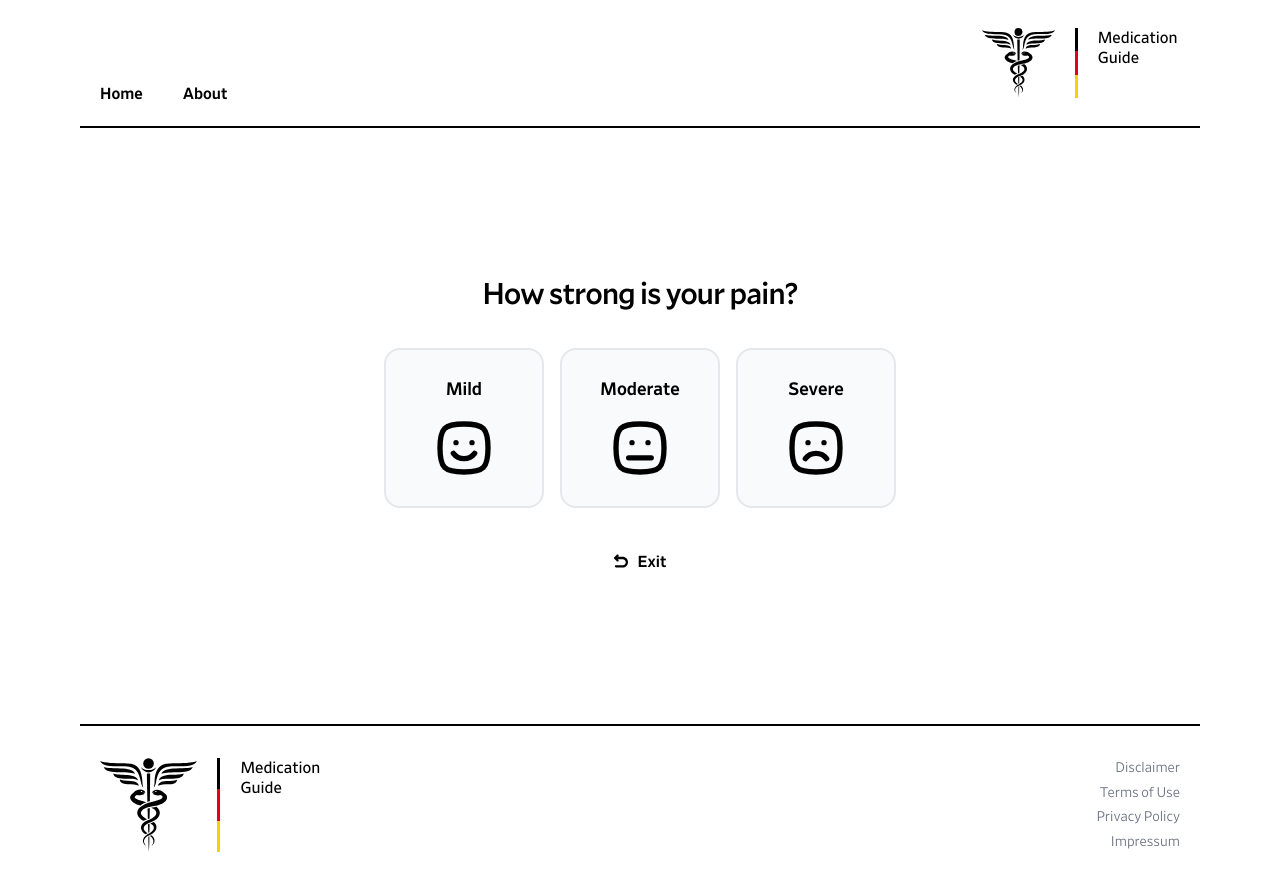
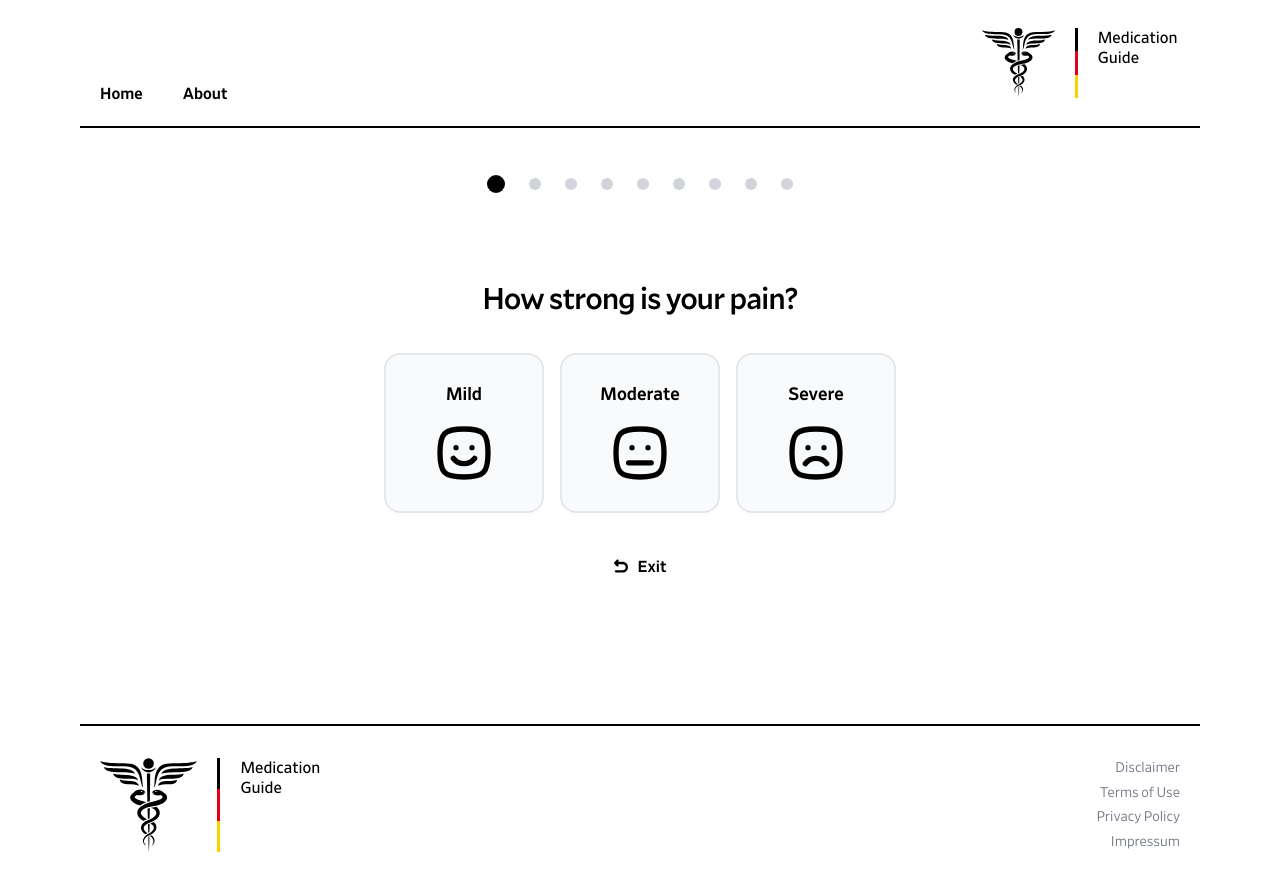
Before and after one commit to philipp-lampert/medicationguide, a SvelteKit app: page /interactive in a window 1280 px wide. Built offline with nearby package versions, Linux system fonts and the light colour scheme.

Commit message:
Add progress bar, add disclaimer to results page

```diff
--- a/src/routes/+layout.svelte
+++ b/src/routes/+layout.svelte
@@ -43,7 +43,7 @@
 
 <div class="flex min-h-screen flex-col">
 	<Header />
-	<main class="relative flex-grow">
+	<main class="relative">
 		{@render children()}
 	</main>
 	<Footer />
--- a/src/routes/interactive/+page.svelte
+++ b/src/routes/interactive/+page.svelte
@@ -5,13 +5,14 @@
 	import turnAround from '$lib/assets/icons/buttons/arrow-turn-around.svg';
 	import reload from '$lib/assets/icons/buttons/reload.svg';
 	import home from '$lib/assets/icons/buttons/home.svg';
-	import { fly } from 'svelte/transition';
-	import { quartInOut } from 'svelte/easing';
+	import { fade } from 'svelte/transition';
 	import { questions } from './questions';
 	import { capitalizeFirstLetter } from '$lib/functions/utils';
 	import { medicationInfo } from './medication-info';
 	import { paracetamolAcetaminophen } from '$lib/functions/paracetamol-acetaminophen';
+	import ProgressBar from './ProgressBar.svelte';
 
+	let h: number = $state(0);
 	let currentIndex: number = $state(0);
 	let direction: number = $state(1); // 1: forward, -1: backward
 
@@ -188,21 +189,25 @@
 	/>
 	<meta property="og:title" content="Medication Guide™" />
 	<meta property="og:type" content="website" />
-	<meta
-		property="og:description"
-		content="Personalized recommendations for the best painkiller based on your symptoms and risk profile."
-	/>
+	<meta property="og:description" content="Find the best painkiller for your symptoms." />
 	<meta property="og:image" content="https://medicationguide.org/logo-social.jpg" />
 	<meta property="og:url" content="https://medicationguide.org/interactive" />
 </svelte:head>
 
-<div class="container relative my-12 flex min-h-[500px] flex-grow justify-center">
+<div
+	bind:clientHeight={h}
+	class="container my-10 flex min-h-[525px] flex-grow justify-center sm:my-12 sm:min-h-[500px]"
+>
+	{#if currentIndex < questions.length}
+		<ProgressBar {questions} {selectedAnswers} {currentIndex} />
+	{/if}
 	{#each questions as question, index (index)}
 		{#if index === currentIndex}
 			<form
-				class="absolute inset-x-0 top-[250px] mx-auto flex -translate-y-1/2 flex-col items-center justify-center gap-6 text-center sm:max-w-4xl md:gap-10 md:py-12"
-				in:fly={{ y: 750 * direction, duration: 1250, easing: quartInOut }}
-				out:fly={{ y: -750 * direction, duration: 1250, easing: quartInOut }}
+				style="top: {h / 1.65}px; transform: translateY(-50%)"
+				class="absolute inset-x-0 mx-auto flex flex-col items-center justify-center gap-6 text-center sm:max-w-4xl md:gap-10 md:py-12"
+				out:fade={{ duration: 250 }}
+				in:fade={{ duration: 350, delay: 350 }}
 				onsubmit={nextQuestion}
 			>
 				<div class="flex flex-col gap-2">
@@ -271,18 +276,6 @@
 						</a>
 					{/if}
 
-					{#if questions[currentIndex].type === 'multiple-choice'}
-						<button
-							type="button"
-							onclick={noneOfTheAbove}
-							class="group relative flex flex-row items-center gap-2.5 overflow-hidden whitespace-nowrap bg-white px-0.5 py-0.5 font-medium text-green-800"
-						>
-							None of the above
-							<IconNone classes={'fill-current h-4 pb-0.5'} />
-							<SlidingBottomBorder color={'bg-current'} />
-						</button>
-					{/if}
-
 					{#if selectedAnswers[currentIndex]?.answers.length > 0}
 						<button
 							type="button"
@@ -298,6 +291,16 @@
 								class="animate-span absolute bottom-0 left-0 z-50 h-0.5 w-full scale-x-0 transform bg-black"
 							></span>
 						</button>
+					{:else if questions[currentIndex].type === 'multiple-choice'}
+						<button
+							type="button"
+							onclick={noneOfTheAbove}
+							class="group relative flex flex-row items-center gap-2.5 overflow-hidden whitespace-nowrap bg-white px-0.5 py-0.5 font-medium text-green-800"
+						>
+							None of the above
+							<IconNone classes={'fill-current h-4 pb-0.5'} />
+							<SlidingBottomBorder color={'bg-current'} />
+						</button>
 					{/if}
 				</div>
 			</form>
@@ -306,10 +309,18 @@
 	{#if currentIndex === questions.length}
 		<div
 			class="flex flex-col items-center gap-8 self-center py-6 sm:gap-10"
-			in:fly={{ y: 750 * direction, duration: 1250, easing: quartInOut }}
-			out:fly={{ y: -750 * direction, duration: 1250, easing: quartInOut }}
+			out:fade={{ duration: 250 }}
+			in:fade={{ duration: 350, delay: 350 }}
 		>
-			<h1 class="h1 lg:text-5xl">Results</h1>
+			<div class="flex flex-col gap-4">
+				<h1 class="h1 lg:text-5xl">Results</h1>
+				<p class="group rounded-lg text-sm">
+					This website does not provide medical advice. Please refer to our <a
+						class="text-link"
+						href="/legal/disclaimer">disclaimer<SlidingBottomBorder /></a
+					> for more information.
+				</p>
+			</div>
 			<div class="grid w-full grid-cols-1 gap-x-16 gap-y-12 md:grid-cols-2 lg:grid-cols-4">
 				{#each Object.entries(calculatePercentages()).sort(([, percentageA], [, percentageB]) => percentageB - percentageA) as [medication, percentage]}
 					<div class=" flex flex-col gap-2 bg-white text-left">
--- /dev/null
+++ b/src/routes/interactive/ProgressBar.svelte
@@ -0,0 +1,22 @@
+<script>
+	import { fade } from 'svelte/transition';
+	const { questions, selectedAnswers, currentIndex } = $props();
+</script>
+
+<div
+	class="absolute z-10 flex h-4 flex-row gap-5 self-start sm:gap-6"
+	out:fade={{ duration: 250 }}
+	in:fade={{ duration: 350, delay: 350 }}
+>
+	{#each questions as _, index}
+		<div class="flex flex-row items-center">
+			<div
+				class="rounded-full transition-all duration-500 {selectedAnswers[index] ||
+				currentIndex === index
+					? 'bg-black'
+					: 'bg-gray-300'}
+          {currentIndex === index ? 'h-[18px] w-[18px]' : 'h-3 w-3'}"
+			></div>
+		</div>
+	{/each}
+</div>
--- a/src/routes/interactive/questions.ts
+++ b/src/routes/interactive/questions.ts
@@ -72,17 +72,11 @@ export const questions = [
 	},
 	// Is your paint acute or chronic??
 	{
-		text: [
-			{ content: 'Is your pain ', highlight: false },
-			{ content: 'acute ', highlight: true },
-			{ content: 'or ', highlight: false },
-			{ content: 'chronic', highlight: true },
-			{ content: '?', highlight: false }
-		],
+		text: [{ content: 'Have your symptoms lasted over 2 weeks?', highlight: false }],
 		type: 'single-choice',
 		answers: [
 			{
-				text: 'Acute',
+				text: 'No',
 				image: lightning,
 				medications: {
 					ibuprofen: { value: 1, reason: '' },
@@ -92,7 +86,7 @@ export const questions = [
 				}
 			},
 			{
-				text: 'Chronic',
+				text: 'Yes',
 				image: time,
 				medications: {
 					ibuprofen: { value: 0.5, reason: '' },
@@ -136,13 +130,7 @@ export const questions = [
 	},
 	// Do you have local swelling or inflammation?
 	{
-		text: [
-			{ content: 'Do you have ', highlight: false },
-			{ content: 'local swelling ', highlight: true },
-			{ content: 'or ', highlight: false },
-			{ content: 'inflammation', highlight: true },
-			{ content: '?', highlight: false }
-		],
+		text: [{ content: 'Do you have pain in your joints?', highlight: false }],
 		type: 'single-choice',
 		answers: [
 			{
@@ -243,11 +231,7 @@ export const questions = [
 	},
 	{
 		// Do you currently take anticoagulants?
-		text: [
-			{ content: 'Do you currently take ', highlight: false },
-			{ content: 'anticoagulants', highlight: true },
-			{ content: '?', highlight: false }
-		],
+		text: [{ content: 'Are you taking blood thinners?', highlight: false }],
 		type: 'single-choice',
 		answers: [
 			{
--- a/src/routes/legal/disclaimer/+page.svelte
+++ b/src/routes/legal/disclaimer/+page.svelte
@@ -30,7 +30,6 @@
 				<h2 class="h2-legal">Health Content</h2>
 				<p class="font-medium">This website does not provide medical advice.</p>
 				<br />
-
 				<p>
 					Some information on the site is written by health care providers affiliated with
 					Medication Guide and its affiliates, and some content is provided by outside sources.
@@ -43,7 +42,6 @@
 					complete or exhaustive or to be applicable to any specific individual's medical condition.
 				</p>
 				<br />
-
 				<p>
 					Medication Guide assumes no duty to correct or update the website nor to resolve or
 					clarify any inconsistent information that might be a part of the website. This website
@@ -51,7 +49,6 @@
 					If you find these materials offensive, do not use this website.
 				</p>
 				<br />
-
 				<p>
 					This website is not an attempt to practice medicine or provide specific medical advice,
 					and it should not be used to make a diagnosis or to replace or overrule a qualified health
@@ -61,22 +58,13 @@
 					physician or other medical care provider, and follow their advice without delay regardless
 					of anything read on this website.
 				</p>
-				<br />
-
-				<p>
-					Use of programs on the Medication Guide website does not establish a doctor–patient
-					relationship. Should you electronically request an appointment through the website, Mass
-					General will use the information you submit to arrange for care where and when
-					appropriate.
-				</p>
 			</div>
 			<div>
 				<h2 class="h2-legal">Liability</h2>
 				<p>
 					You assume full responsibility for using the information on this site, and you understand
-					and agree that Medication Guide Brigham and its affiliates, including Medication Guide,
-					are not responsible or liable for any claim, loss or damage resulting from its use by you
-					or any user.
+					and agree that Medication Guide and its affiliates are not responsible or liable for any
+					claim, loss or damage resulting from its use by you or any user.
 				</p>
 				<br />
 				<p>
```
Also changed, not shown: 1 other file (tests, documents, lock files or other folders).
